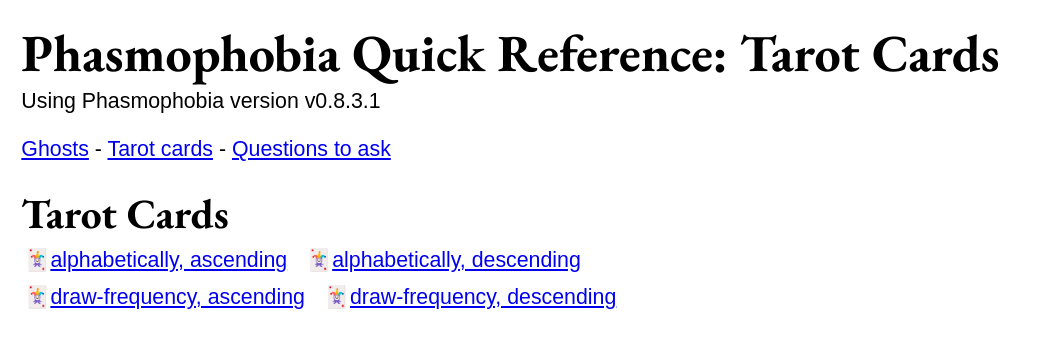
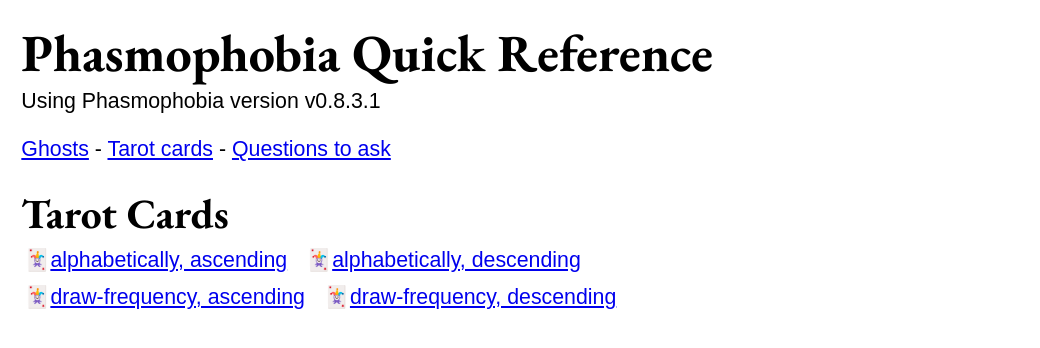
Before and after one commit to coldspire/phasmo-ref, an Eleventy site: page src/tarot/index.njk in a window 1280 px wide. Shown: the whole page, without its empty margins (0-1040 px from the left). Built offline with nearby package versions, Linux system fonts and the light colour scheme; Eleventy itself is replaced by a stand-in of ours; files that its build step writes are made by us from their sources.

Commit message:
Remove h1 subtitle

```diff
--- a/_includes/baseLayout.njk
+++ b/_includes/baseLayout.njk
@@ -13,7 +13,7 @@
 </head>
 <body>
 <header>
-    <h1>Phasmophobia Quick Reference: {{ title }}</h1>
+    <h1>Phasmophobia Quick Reference</h1>
     <p>Using Phasmophobia version v0.8.3.1</p>
 </header>
 <nav>
```
